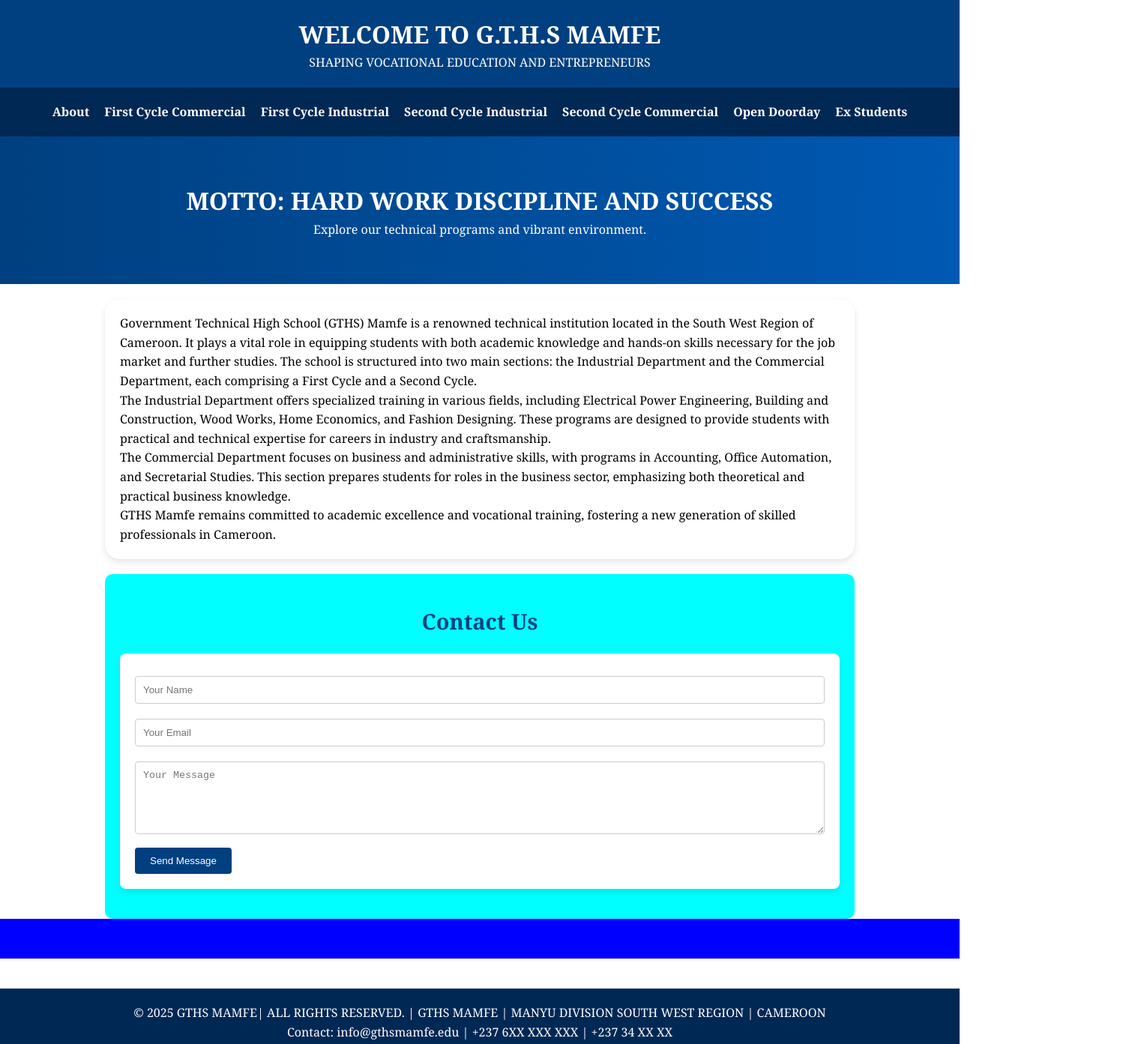
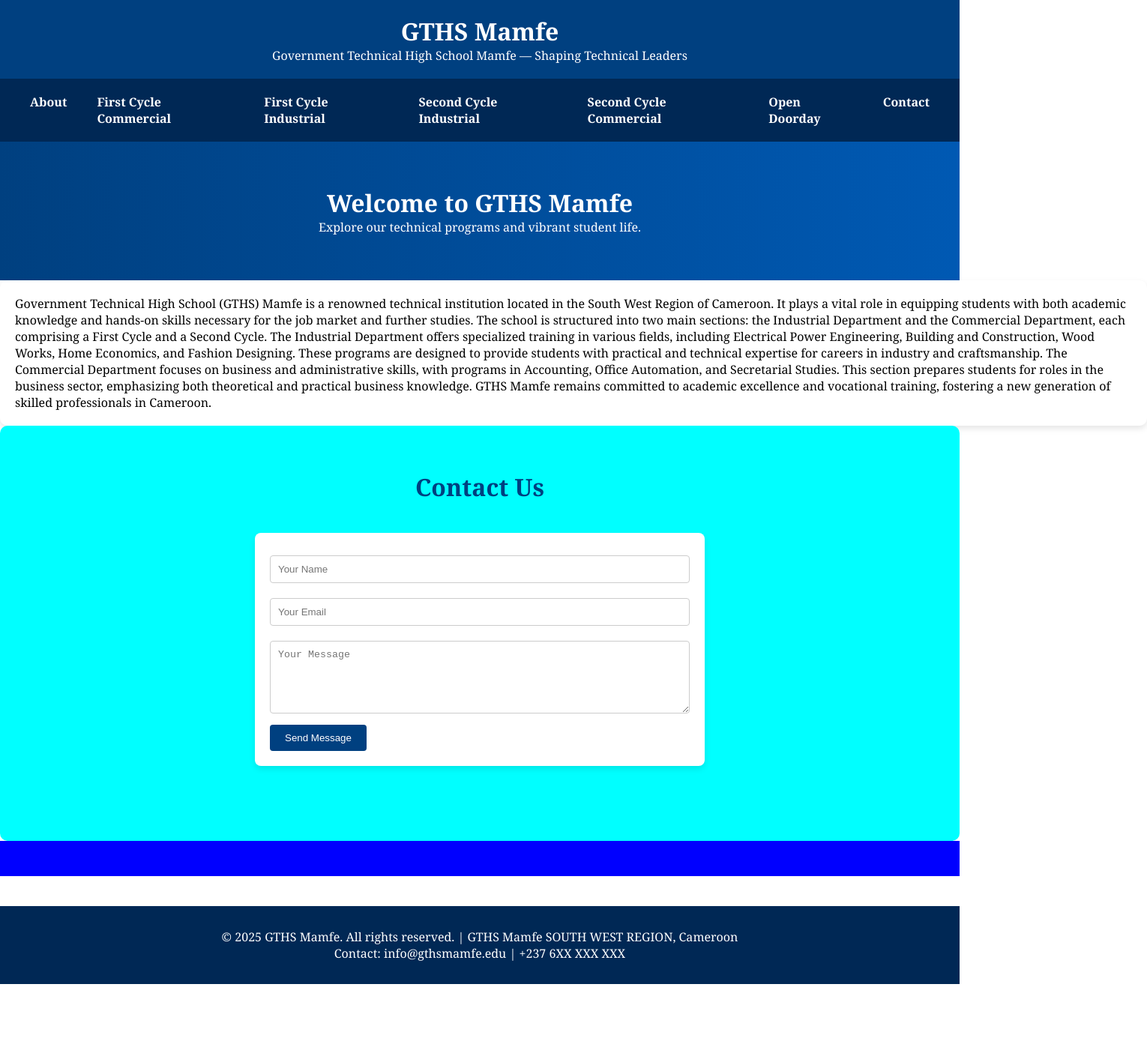
Before and after one commit to Samy151556/GTHS-MAMFE, a plain HTML site: page index.html in a window 1280 px wide. Shown: the top 1393 px of the page at 75% size, 1530 px wide, since content can reach past the window. After the commit the page ends 1313 px from the top, so only its background shows below. Drawn offline with Linux system fonts and the light colour scheme.

Commit message:
Update index.html

```diff
--- a/index.html
+++ b/index.html
@@ -2,46 +2,69 @@
 <html lang="en">
 <head>
     <meta charset="UTF-8">
-    <meta name="viewport" content="width=device-width, initial-scale=1.0">
-    <title>GTHS Mamfe</title>
+    <meta name="viewport" content="width=, initial-scale=1.0">
+    <title>Document</title>
+</head>
 <style>
-        * {
-            margin: 0;
-            padding: 0;
-            box-sizing: border-box;
+
+*{
+        margin:0;
+        padding:0;
+        box-sizing:border-box;
     }
+    body{
+        font-family: Cambria, Cochin, Georgia, Times, 'Times New Roman', serif;
+    }
+     .menu_bar{
 
-        body {
-            font-family: Cambria, Cochin, Georgia, Times, 'Times New Roman', serif;
-            line-height: 1.6;
+        height: 80px;
+        width: 100%;
+        display: flex;
+        align-items: center;
+        justify-content: space-between;
+        padding: o 5%;
+
      }
-
      header {
       background: #004080;
       color: #fff;
-            padding: 20px;
+      padding: 20px 40px;
       text-align: center;
       animation: fadeDown 1.5s ease-out;
     }
-
-        nav {
-            background: #002855;
-            display: flex;
-            flex-wrap: wrap;
-            justify-content: center;
-            padding: 10px;
+.Logo{
+    color:red;
+    font-size: 30px;
 }
 
-        nav a {
-            color: #fff;
-            text-decoration: none;
-            margin: 10px;
-            font-weight: bold;
-            transition: color 0.3s;
+.Logo span{
+    color: yellow;
 }
 
-        nav a:hover {
-            color: #ffc107;
+.menu_bar ul{
+    list-style: none;
+    display: flex;
+}
+.menu_bar ul li{
+    padding: 10px 30px;
+}
+.menu_bar ul li a{
+    color: #004080;
+     text-decoration: none;
+    font-size: 20px;
+
+}
+ .menu_bar ul li a:hover{
+    color: aqua;
+ }
+
+    @keyframes fadeDown {
+      from { opacity: 0; transform: translateY(-20px); }
+      to { opacity: 1; transform: translateY(0); }
+    }
+    @keyframes fadeUp {
+      from { opacity: 0; transform: translateY(20px); }
+      to { opacity: 1; transform: translateY(0); }
     }
 
     .hero {
@@ -51,53 +74,49 @@
       text-align: center;
       animation: fadeUp 2s ease-out;
     }
-
+    nav {
+      background: #002855;
+      display: flex;
+      justify-content: center;
+      padding: 20px;
+    }
+    nav a {
+      color: #fff;
+      text-decoration: none;
+      margin: 0 20px;
+      font-weight: bold;
+      transition: color 0.3s;
+    }
+    nav a:hover {
+      color: #ffc107;
+    }
     .card {
       background: #fff;
       padding: 20px;
-            border-radius: 20px;
+      border-radius: 10px;
       box-shadow: 0 4px 8px rgba(0,0,0,0.1);
-            margin: 20px;
-            max-width: 1000px;
-            margin-left: auto;
-            margin-right: auto;
+      width: 1530px;
       transition: transform 0.3s ease;
     }
-
     .card:hover {
       transform: translateY(-10px);
       background-color: wheat;
+      font-style: normal;
     }
-
     .section {
-            padding: 40px 20px;
+      padding: 60px 20px;
+      max-width: 1500px;
       margin: auto;
       background-color: aqua;
       border-radius: 10px;
       animation: fadeUp 3s ease-out;
-            max-width: 1000px;
     }
 
     .section h2 {
       text-align: center;
-            margin-bottom: 20px;
-            font-size: 1.8rem;
+      margin-bottom: 40px;
+      font-size: 2rem;
       color: #004080;
-        }
-
-        form {
-            background: #fff;
-            padding: 20px;
-            border-radius: 8px;
-            box-shadow: 0 4px 8px rgba(0,0,0,0.1);
-        }
-
-        form input, form textarea {
-            width: 100%;
-            padding: 10px;
-            margin: 10px 0;
-            border: 1px solid #ccc;
-            border-radius: 4px;
     }
 
     form button {
@@ -108,56 +127,47 @@
       border-radius: 4px;
       cursor: pointer;
     }
-
-        form button:hover {
-            background-color: #003366;
-        }
-
     footer {
       background: #002855;
       color: white;
       text-align: center;
-            padding: 20px;
+      padding: 30px 10px;
       margin-top: 40px;
     }
-
-        @keyframes fadeDown {
-            from { opacity: 0; transform: translateY(-20px); }
-            to { opacity: 1; transform: translateY(0); }
+    form {
+      max-width: 600px;
+      margin: 40px auto;
+      background: #fff;
+      padding: 20px;
+      border-radius: 8px;
+      box-shadow: 0 4px 8px rgba(0,0,0,0.1);
+      animation: fadeUp 3s ease-out;
     }
-
-        @keyframes fadeUp {
-            from { opacity: 0; transform: translateY(20px); }
-            to { opacity: 1; transform: translateY(0); }
+    form input, form textarea {
+      width: 100%;
+      padding: 10px;
+      margin: 10px 0;
+      border: 1px solid #ccc;
+      border-radius: 4px;
     }
-
-        @media screen and (max-width: 768px) {
-            nav {
-                flex-direction: column;
-                align-items: center;
+    form button {
+      background-color: #004080;
+      color: white;
+      padding: 10px 20px;
+      border: none;
+      border-radius: 4px;
+      cursor: pointer;
     }
-
-            .card, .section {
-                padding: 20px;
-                margin: 10px;
-            }
-
-            .hero {
-                padding: 40px 10px;
-            }
-
-            nav a {
-                margin: 10px 0;
-            }
+    form button:hover {
+      background-color: #003366;
     }
 </style>
-</head>
-<body>
 <header>
-        <h1>WELCOME TO G.T.H.S MAMFE</h1>
-        <p>SHAPING VOCATIONAL EDUCATION AND ENTREPRENEURS</p>
+    <h1>GTHS Mamfe</h1>
+    <p>Government Technical High School Mamfe — Shaping Technical Leaders</p>
   </header>
 
+<body>
     <nav>
         <a href="About.html">About</a>
         <a href="commercial_First_Cycle.html">First Cycle Commercial</a>
@@ -165,23 +175,25 @@
         <a href="Industrial_Second_Cycle.html">Second Cycle Industrial</a>
         <a href="commercial_Second_Cycle.html">Second Cycle Commercial</a>
         <a href="Open Doorday.html">Open Doorday</a>
-        <a href="EX-Students.html">Ex Students</a>
+        <a href="contact_Us.html">Contact</a>
+      </nav>
+    <div class="hero">
+        <h1>Welcome to GTHS Mamfe</h1>
+        <p>Explore our technical programs and vibrant student life.</p>
+      </div>
 
 
-    </nav>
+ <div class="card">
+        <p>Government Technical High School (GTHS) Mamfe is a renowned technical institution located in the South West Region of Cameroon. It plays a vital role in equipping students with both academic knowledge and hands-on skills necessary for the job market and further studies. The school is structured into two main sections: the Industrial Department and the Commercial Department, each comprising a First Cycle and a Second Cycle.
 
-    <div class="hero">
-        <h1>MOTTO: HARD WORK DISCIPLINE AND SUCCESS</h1>
-        <p>Explore our technical programs and vibrant environment.</p>
+            The Industrial Department offers specialized training in various fields, including Electrical Power Engineering, Building and Construction, Wood Works, Home Economics, and Fashion Designing. These programs are designed to provide students with practical and technical expertise for careers in industry and craftsmanship.
+
+            The Commercial Department focuses on business and administrative skills, with programs in Accounting, Office Automation, and Secretarial Studies. This section prepares students for roles in the business sector, emphasizing both theoretical and practical business knowledge.
+
+            GTHS Mamfe remains committed to academic excellence and vocational training, fostering a new generation of skilled professionals in Cameroon.
+        </p>
+
       </div>
-
-    <div class="card">
-        <p>Government Technical High School (GTHS) Mamfe is a renowned technical institution located in the South West Region of Cameroon. It plays a vital role in equipping students with both academic knowledge and hands-on skills necessary for the job market and further studies. The school is structured into two main sections: the Industrial Department and the Commercial Department, each comprising a First Cycle and a Second Cycle.</p>
-        <p>The Industrial Department offers specialized training in various fields, including Electrical Power Engineering, Building and Construction, Wood Works, Home Economics, and Fashion Designing. These programs are designed to provide students with practical and technical expertise for careers in industry and craftsmanship.</p>
-        <p>The Commercial Department focuses on business and administrative skills, with programs in Accounting, Office Automation, and Secretarial Studies. This section prepares students for roles in the business sector, emphasizing both theoretical and practical business knowledge.</p>
-        <p>GTHS Mamfe remains committed to academic excellence and vocational training, fostering a new generation of skilled professionals in Cameroon.</p>
-    </div>
-
       <section class="section" id="contact">
         <h2>Contact Us</h2>
         <form action="https://formspree.io/f/mbloowvb" method="POST">
@@ -191,6 +203,7 @@
           <button type="submit">Send Message</button>
         </form>
       </section>
+
 
       <script>
         const form = document.querySelector("form");
@@ -214,15 +227,16 @@
         });
       </script>
 
+      <!-- Scrolling Text Section with Yellow Color -->
       <div style="background: blue; padding: 10px 0;">
         <marquee behavior="scroll" direction="left" scrollamount="5" style="color: white; font-weight: bold;">
-            🎓 Welcome to GTHS Mamfe — Shaping Technical Vocational Leaders. Enroll now for the 2025/2026 Academic Year Now!
+          🎓 Welcome to GTHS Mamfe — Shaping Technical Leaders. Enroll now for the 2026 Academic Year!
         </marquee>
       </div>
 
        <footer>
-        <p>&copy; 2025 GTHS MAMFE| ALL RIGHTS RESERVED. | GTHS MAMFE | MANYU DIVISION SOUTH WEST REGION | CAMEROON</p>
-        <p>Contact: info@gthsmamfe.edu | +237 6XX XXX XXX | +237 34 XX XX</p>
+        <p>&copy; 2025 GTHS Mamfe. All rights reserved. | GTHS Mamfe SOUTH WEST REGION, Cameroon</p>
+        <p>Contact: info@gthsmamfe.edu | +237 6XX XXX XXX</p>
       </footer>
 </body>
 </html>
```
Lines whose indentation alone changed are shown as unchanged.
